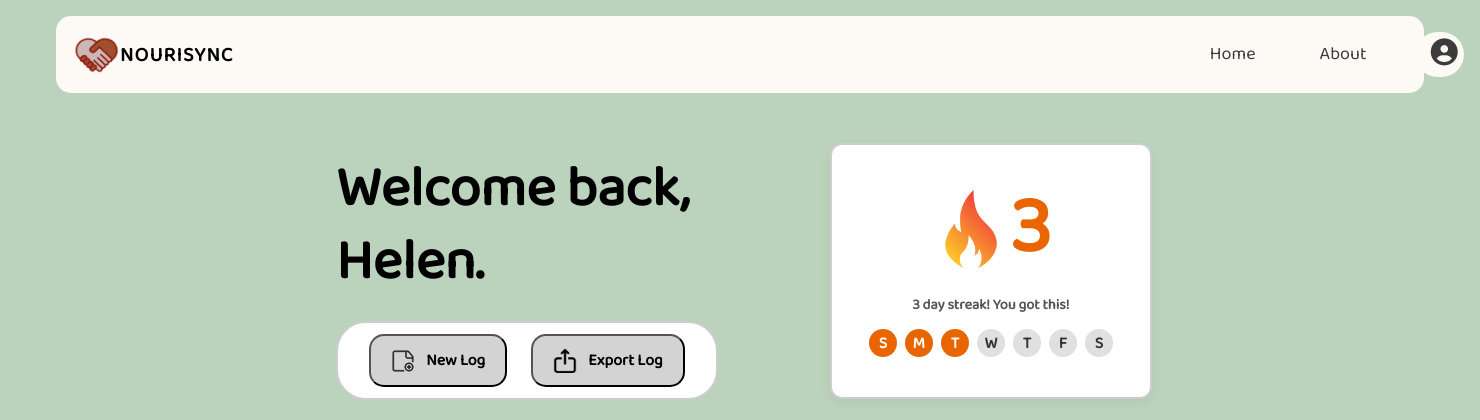
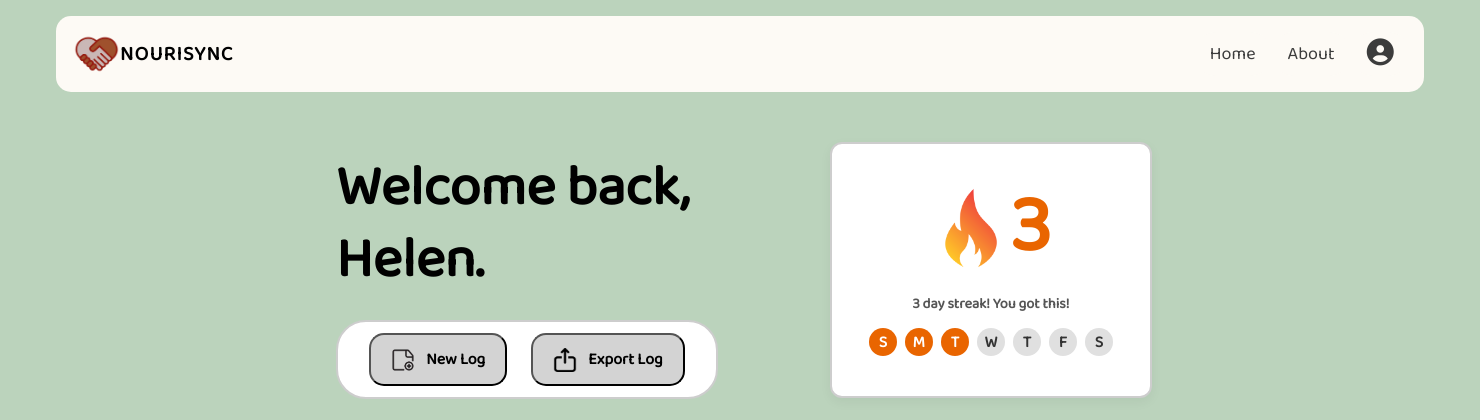
Before and after one commit to mikaela-beakley/NouriSync, a Flask app: page / in a window 1480 px wide. Shown: the top 420 px of the page. Run offline with Flask 3, Linux system fonts and the light colour scheme; data that the repository does not hold is empty; some libraries are stand-ins or nearby versions.

Commit message:
Adjust navbar link gap size

```diff
--- a/web/src/static/styles/style.css
+++ b/web/src/static/styles/style.css
@@ -53,7 +53,7 @@ a {
 .nav-links {
   list-style: none;
   display: flex;
-  gap: 2rem;
+  gap: 2 em;
   padding-left: 60em;
 }
 
@@ -75,11 +75,6 @@ a {
 .nav-link:hover {
   text-decoration: none;
   background-color: #cab8b6;
-}
-
-.fa-circle-user {
-    width: 17px;
-    height: 17px;
 }
 
 .welcome-info {
```
